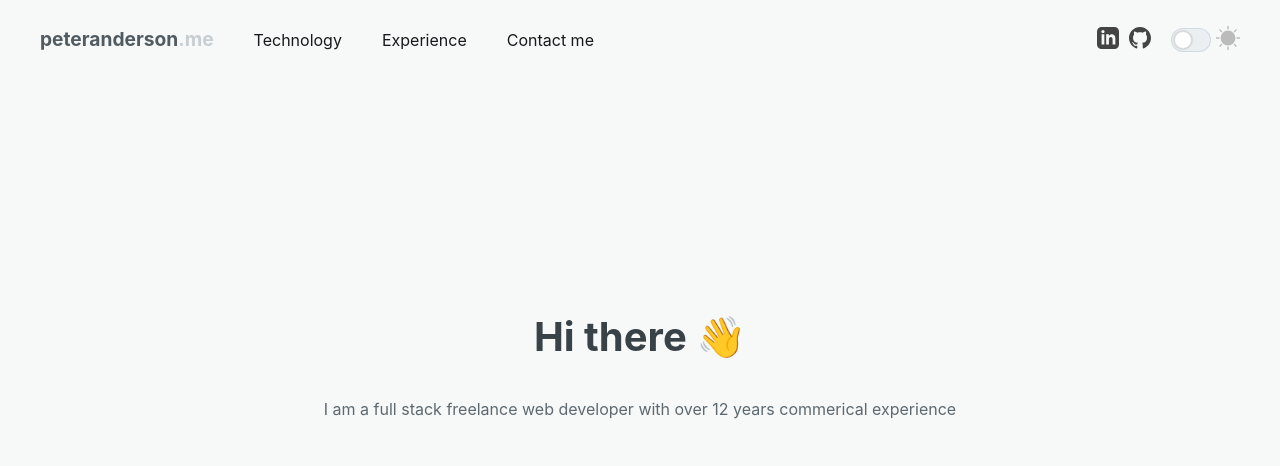
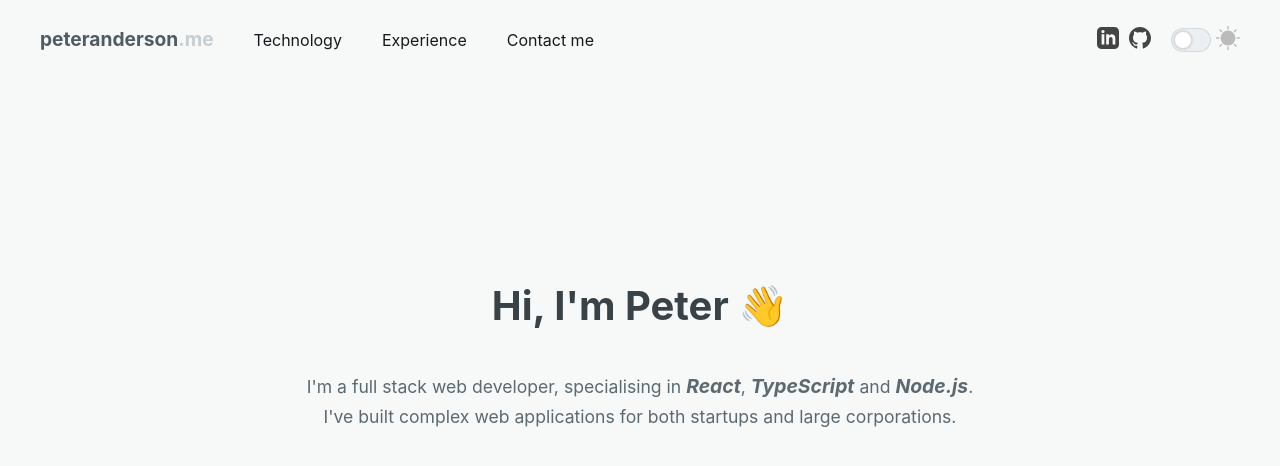
Before and after one commit to pete-a/peteranderson.me, a Next.js app: page / in a window 1280 px wide. Shown: the top 466 px of the page. Built offline with nearby package versions, Linux system fonts and the light colour scheme.

Commit message:
chore: tweak intro and technology logos layout

```diff
--- a/components/page-sections/intro-section/intro-section.module.scss
+++ b/components/page-sections/intro-section/intro-section.module.scss
@@ -9,19 +9,26 @@
   animation-delay: 500ms;
   animation-fill-mode: forwards;
   line-height: 1.5em;
-  height: 100vh;
+  min-height: 100vh;
 }
 
 .introContent {
+  padding-bottom: 100px;
   position: relative;
-  top: -40px;
+  em {
+    font-weight: bold;
+    font-size: 1.1em;
+  }
 }
 
 .summary {
   margin-top: 3em;
   opacity: 0;
-  animation: fade-in 1.5s 2s;
+  animation: fade-in 1.5s 1.5s;
   animation-fill-mode: forwards;
+  font-size: 1.1em;
+  top: -20px;
+  line-height: 1.75em;
 }
 
 .hand {
--- a/components/page-sections/intro-section/intro-section.tsx
+++ b/components/page-sections/intro-section/intro-section.tsx
@@ -11,15 +11,17 @@ export function IntroSection(): JSX.Element {
           <div className={styles.intro}>
             <div
               className={styles.introContent}
-              style={{ opacity: Math.max(0, (100 - yPosition / 2) / 100) }}
+              style={{ opacity: Math.max(0, (200 - yPosition / 2) / 100) }}
             >
               <ThemedHeading size="h1">
-                Hi there{" "}
+                Hi, I&apos;m Peter{" "}
                 <span className={`${styles.hand} ${styles.handStart}`}>👋</span>
               </ThemedHeading>
               <div className={styles.summary}>
-                I am a full stack freelance web developer with over 12 years
-                commerical experience
+                I&apos;m a full stack web developer, specialising in{" "}
+                <em>React</em>, <em>TypeScript</em> and <em>Node.js</em>. <br />
+                I&apos;ve built complex web applications for both startups and
+                large corporations.
               </div>
             </div>
           </div>
--- a/components/page-sections/technology-section/technology-section.tsx
+++ b/components/page-sections/technology-section/technology-section.tsx
@@ -34,8 +34,8 @@ export function TechnologySection(): JSX.Element {
               <div className={styles.content}>
                 <ThemedHeading size="h2">Technology</ThemedHeading>
                 <p>
-                  I build complex web applications with these languages,
-                  frameworks and platforms:
+                  I have extensive experience with these languages, frameworks
+                  and platforms:
                 </p>
                 <ThemedTechnologyGrid />
               </div>
--- a/components/technology-grid/technology-grid.module.scss
+++ b/components/technology-grid/technology-grid.module.scss
@@ -10,7 +10,7 @@
   flex-direction: row;
   flex-wrap: wrap;
   padding: 10px;
-  width: calc(150px * 3);
+  width: calc(150px * 6);
 }
 
 .logoContainer {
@@ -22,6 +22,22 @@
   box-sizing: border-box;
   margin: 10px;
   border-radius: 4px;
+  opacity: 0;
+  animation-fill-mode: forwards;
+  animation-name: fade-in;
+  animation-duration: 1s;
+}
+
+@media (max-width: 950px) {
+  .content {
+    width: calc(150px * 4);
+  }
+}
+
+@media (max-width: 670px) {
+  .content {
+    width: calc(150px * 3);
+  }
 }
 
 @media (max-width: 504px) {
@@ -44,3 +60,12 @@
   border: solid 1px white;
   cursor: pointer;
 }
+
+@keyframes fade-in {
+  from {
+    opacity: 0;
+  }
+  to {
+    opacity: 1;
+  }
+}
--- a/components/technology-grid/technology-grid.tsx
+++ b/components/technology-grid/technology-grid.tsx
@@ -38,13 +38,18 @@ export function TechnologyGrid({ theme }: { theme: Theme }): JSX.Element {
     darkStyles,
     lightStyles,
   });
+  const reactLogos = logos.map((logo) => React.createElement(logo, { theme }));
 
   return (
     <div className={styles.container}>
       <div className={styles.content}>
-        {logos.map((logo, i) => (
-          <div key={`logo-${i}`} className={styles.logoContainer}>
-            {React.createElement(logo, { theme })}
+        {reactLogos.map((logo, i) => (
+          <div
+            key={`logo-${i}`}
+            className={styles.logoContainer}
+            style={{ animationDelay: `${250 * i}ms` }}
+          >
+            {logo}
           </div>
         ))}
       </div>
```
